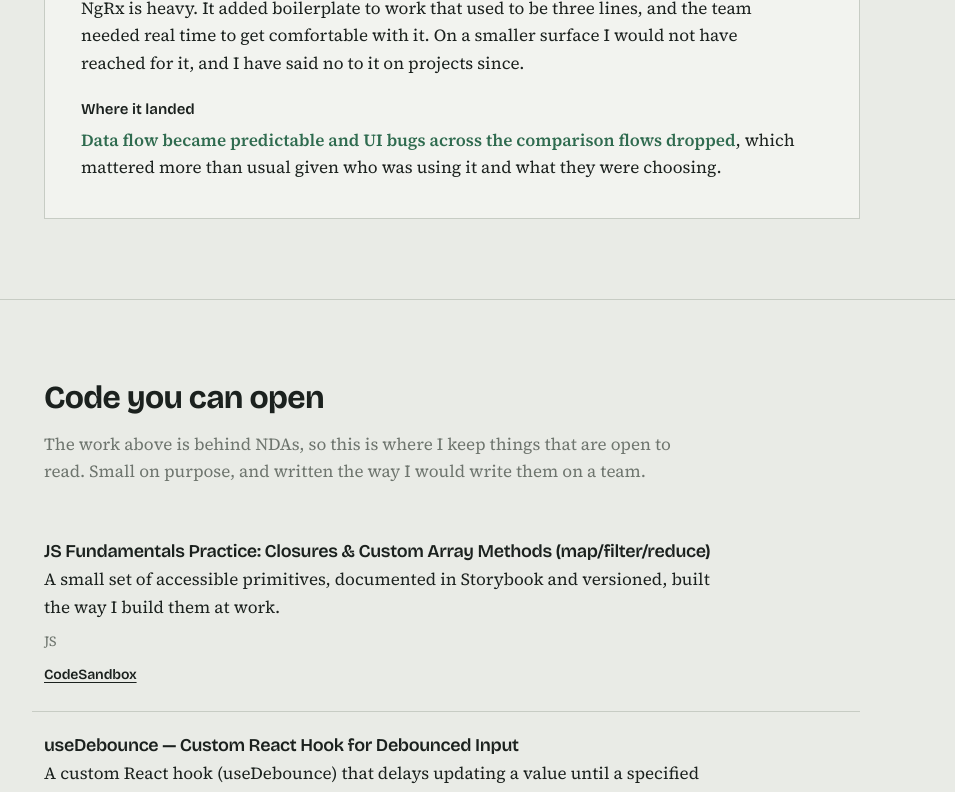
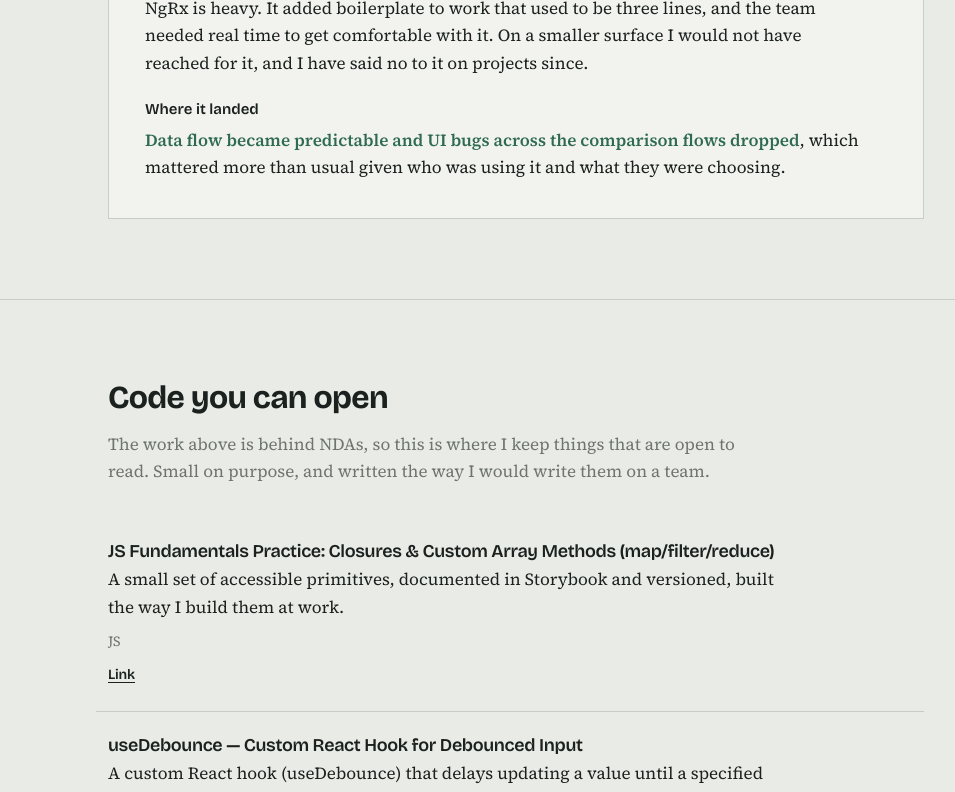
Before and after one commit to Amala-Jose/amala-jose.github.io, a React (Vite) app: page / in a window 1280 px wide. Shown: the part 2686-3478 px from the top of the page, without its empty margins (4-959 px from the left). Built offline with nearby package versions, Linux system fonts and the light colour scheme.

Commit message:
pdf and styling

```diff
--- a/src/components/Actions.jsx
+++ b/src/components/Actions.jsx
@@ -7,7 +7,7 @@ import "./Actions.css";
  * follow it. This set is reused in the hero and the contact section so the
  * priority never drifts between them.
  */
-export function Actions({ size = "lg" }) {
+export function Actions({ size = "lg", target = "_self" }) {
   return (
     <div className="actions">
       <Button href={profile.resumeUrl} tone="solid" size={size} download>
@@ -16,7 +16,7 @@ export function Actions({ size = "lg" }) {
       <Button href={`mailto:${profile.email}`} size={size}>
         Email me
       </Button>
-      <Button href={profile.linkedinUrl} size={size}>
+      <Button href={profile.linkedinUrl} size={size} target={target}>
         LinkedIn
       </Button>
     </div>
--- a/src/components/Button.jsx
+++ b/src/components/Button.jsx
@@ -7,13 +7,14 @@ import "./Button.css";
  * @param {"md"|"lg"} size
  * @param {boolean} download       renders a download attribute for file links
  */
-export function Button({ href, children, tone = "quiet", size = "md", download = false }) {
+export function Button({ href, children, tone = "quiet", size = "md", download = false, target = "_self" }) {
   const className = ["btn", `btn--${tone}`, size === "lg" && "btn--lg"].filter(Boolean).join(" ");
 
   return (
     <a
       className={className}
       href={href}
+      target={target}
       download={download || undefined}
       rel={download ? undefined : "noopener"}
     >
--- a/src/components/Contact.jsx
+++ b/src/components/Contact.jsx
@@ -9,7 +9,7 @@ export function Contact() {
         <h2 id="contact-heading">Get in touch</h2>
 
         <div className="contact__actions">
-          <Actions size="lg" />
+          <Actions size="lg" target="_blank"/>
         </div>
 
         <div className="contact__lines">
--- a/src/components/Hero.jsx
+++ b/src/components/Hero.jsx
@@ -11,7 +11,7 @@ export function Hero() {
       <p className="hero__intro reveal reveal-2">{profile.intro}</p>
 
       <div className="hero__actions reveal reveal-3">
-        <Actions size="lg" />
+        <Actions size="lg" target="_blank"/>
       </div>
 
       <div className="reveal reveal-4">
--- a/src/data/lab.js
+++ b/src/data/lab.js
@@ -17,7 +17,7 @@ export const lab = [
       "A small set of accessible primitives, documented in Storybook and versioned, built the way I build them at work.",
     stack: ["JS"],
     links: [
-      { label: "CodeSandbox", href: "https://codesandbox.io/p/sandbox/counter-with-n-and-n-1-8p44d8" },
+      { label: "Link", href: "https://codesandbox.io/p/sandbox/counter-with-n-and-n-1-8p44d8" },
     ],
   },
   {
@@ -27,7 +27,7 @@ export const lab = [
       "A custom React hook (useDebounce) that delays updating a value until a specified pause in changes, implemented with useState and useEffect.",
     stack: ["React"],
     links: [
-      { label: "CodeSandbox", href: "https://codesandbox.io/p/sandbox/debounce-w5lndx" },
+      { label: "Link", href: "https://codesandbox.io/p/sandbox/debounce-w5lndx" },
     ],
   },
   {
@@ -36,6 +36,6 @@ export const lab = [
     blurb:
       "A stopwatch built with React hooks (useState, useEffect, useRef) that supports start/stop and lap recording. useRef holds the setInterval reference so it can be cleared without triggering re-renders, and the useEffect cleanup ensures the interval is torn down whenever isRunning changes or the component unmounts, avoiding leaked timers. Recording a lap (recordLapseTime) pushes the current formatted time to the top of a running lap list and resets the counter to zero without stopping the timer, so lap times represent splits rather than cumulative time. The UI conditionally swaps between \"Lap\" and \"Reset\" buttons based on run state.",
     stack: ["React"],
-    links: [{ label: "CodeSandbox", href: "https://codesandbox.io/p/sandbox/stop-watch-lap-fd3cn2" }],
+    links: [{ label: "Link", href: "https://codesandbox.io/p/sandbox/stop-watch-lap-fd3cn2" }],
   },
 ];
--- a/src/styles/global.css
+++ b/src/styles/global.css
@@ -72,7 +72,7 @@ img {
 }
 
 .section-pad {
-  padding: clamp(3rem, 7vw, 5rem) 0;
+  padding: clamp(3rem, 7vw, 5rem) var(--gutter);
 }
 
 .section-lede {
```
Also changed, not shown: 1 other file (tests, documents, lock files or other folders).
